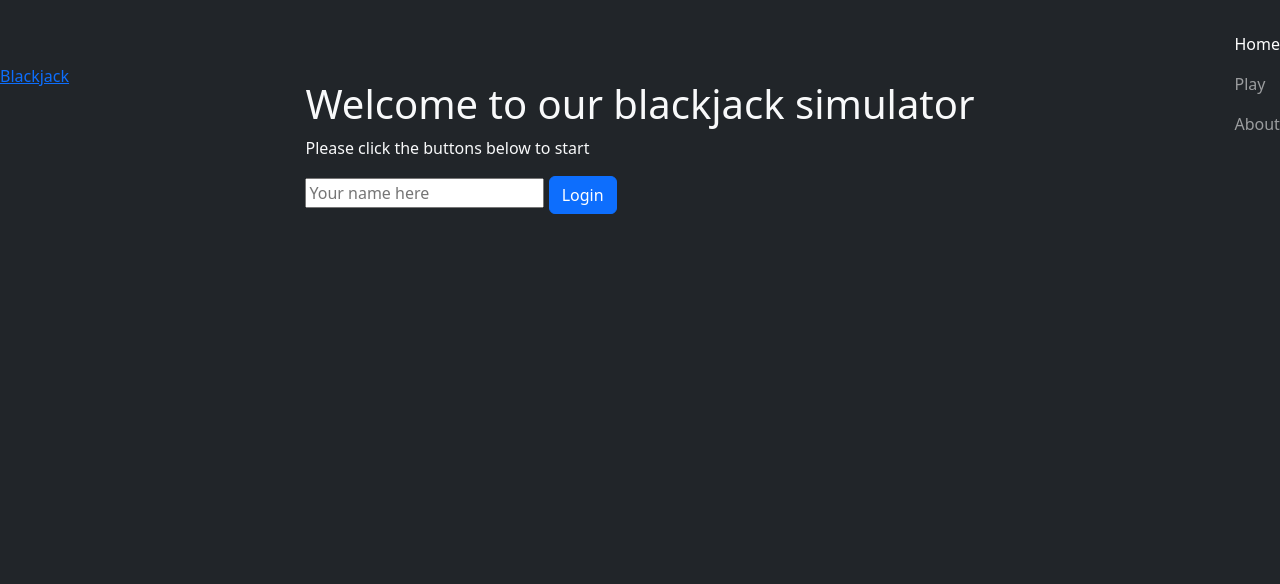
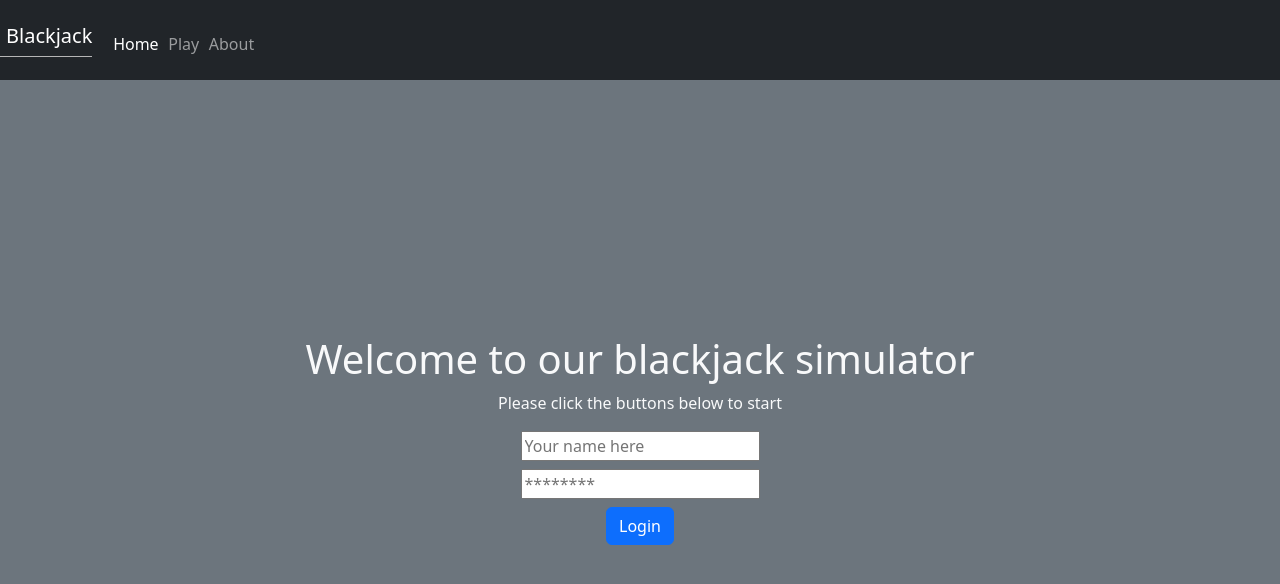
Before and after one commit to harrydcole2/blackjack-game, a plain HTML site: page index.html in a window 1280 px wide. Drawn offline with nearby package versions, Linux system fonts and the light colour scheme.

Commit message:
Reformatted and fixed

```diff
--- a/Blackjack.css
+++ b/Blackjack.css
@@ -8,12 +8,29 @@ body{
   }
 
   main{
-    flex: 1;
+    flex: 1 calc(100vh - 80px);
     display: flex;
     flex-direction: column;
     align-items: center;
     justify-content: space-around;
   }
+  menu {
+    flex: 1;
+    display: flex;
+    flex-direction: row !important;
+    list-style: none;
+  }
+  .navbar-brand {
+    padding-left: 0.3em;
+    border-bottom: solid rgb(182,182,182) thin;
+  }
+  menu .nav-item {
+    padding: 0 0.3em;
+  }
+  form div {
+    padding-bottom: .5em;
+  }
+
   section:nth-child(1){
     flex: 1;
     background-color: white;
--- a/index.html
+++ b/index.html
@@ -15,7 +15,7 @@
   <body class="bg-dark text-light">
     <header class="container-fluid">
       <nav class="navbar fixed-top navbar-dark">
-        <a class="nacbar-brand" href="#">Blackjack</a>
+        <a class="navbar-brand" href="#">Blackjack</a>
         <menu class="navbar-nav">
           <li class="nav-item">
             <a class="nav-link active" href="index.html">Home</a>
@@ -29,12 +29,17 @@
         </menu>
       </nav>
     </header>
-    <main>
+    <main class="container-fluid bg-secondary text-center">
       <div>
         <h1>Welcome to our blackjack simulator</h1>
         <p>Please click the buttons below to start</p>
         <form method="get" action="play.html">
+          <div>
           <input type="text" id="name" placeholder="Your name here" />
+          </div>
+          <div>
+          <input type="password" id="password" placeholder="********"/>
+          </div>
           <button type="submit" class="btn btn-primary">Login</button>
         </form>
       </div>
```
